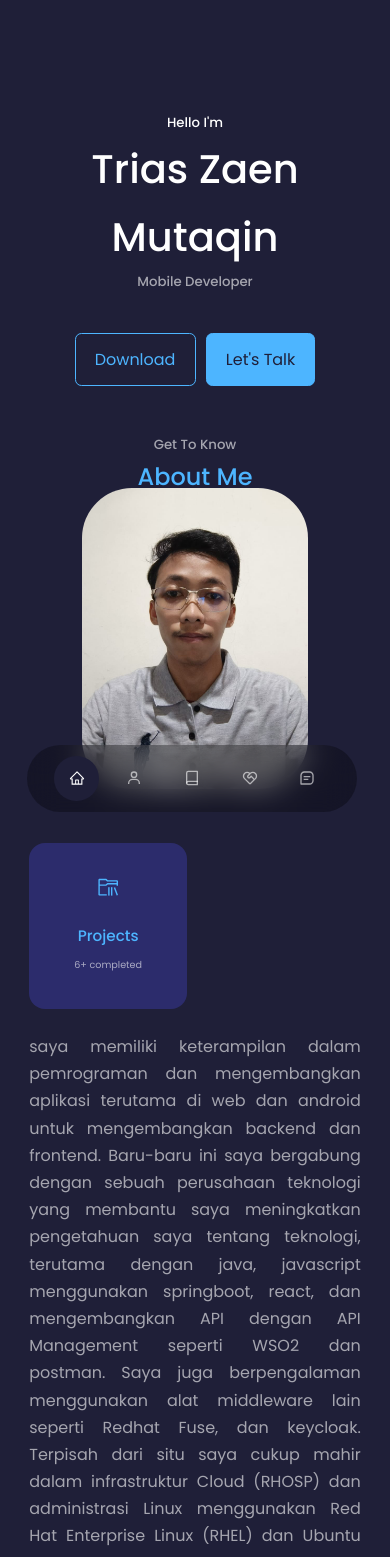
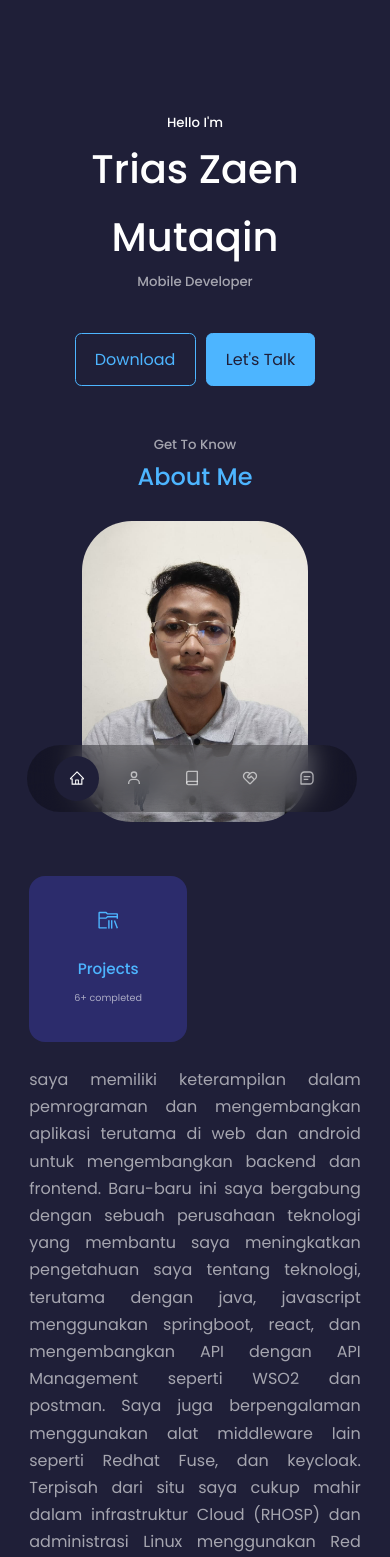
Before and after one commit to Trias1/portfolio, a React (Create React App) app: page / in a window 390 px wide. Shown: the top 1557 px of the page. Built offline with nearby package versions, Linux system fonts and the light colour scheme.

Commit message:
update data

```diff
--- a/src/components/about/about.css
+++ b/src/components/about/about.css
@@ -1,6 +1,6 @@
 .about__container {
     display: grid;
-    grid-template-columns: 25% 55%;
+    grid-template-columns: 35% 55%;
     gap: 10%;
 }
 
@@ -92,6 +92,7 @@
 @media screen and (max-width: 600px) {
     .about__me {
         width: var(--container-width-sm);
+        margin-top: 1px;
     }
 
     .about__cards {
--- a/src/components/jobexperience/job_experience.css
+++ b/src/components/jobexperience/job_experience.css
@@ -122,7 +122,7 @@
 /* ======= media queries (Medium Devices) ==== */
 @media screen and (max-width: 1024px) {
     .experience__name-ha {
-        margin-top: 10%;
+        margin-top: 1ch;
     }
 
     .experience__container {
@@ -143,9 +143,9 @@
 /* ======= media queries (Small Devices) ==== */
 
 @media screen and (max-width: 600px) {
-    .experience__name-ha {
-        margin-top: 20%;
-    }
+    /* .experience__name-ha {
+        margin-top: 10%;
+    } */
 
     .experience__container {
         gap: 1rem;
```
